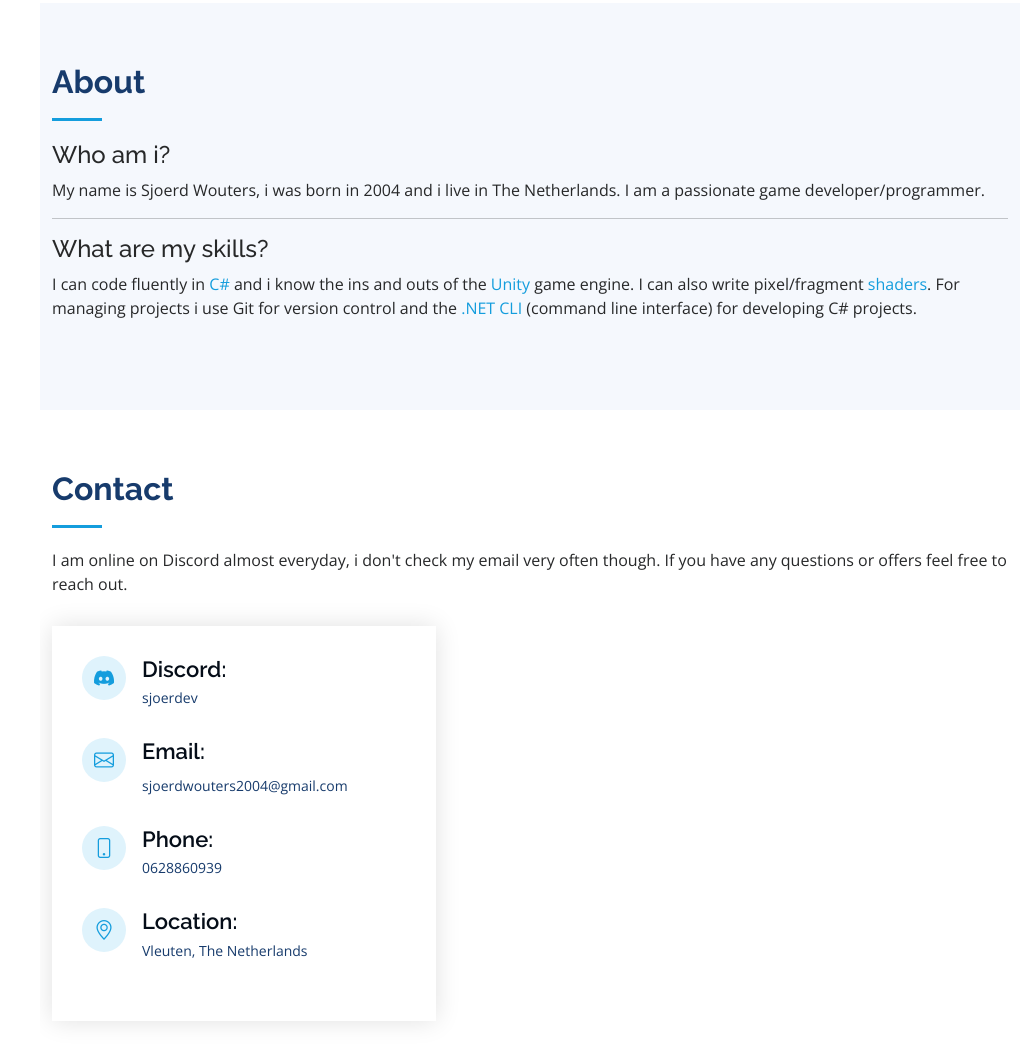
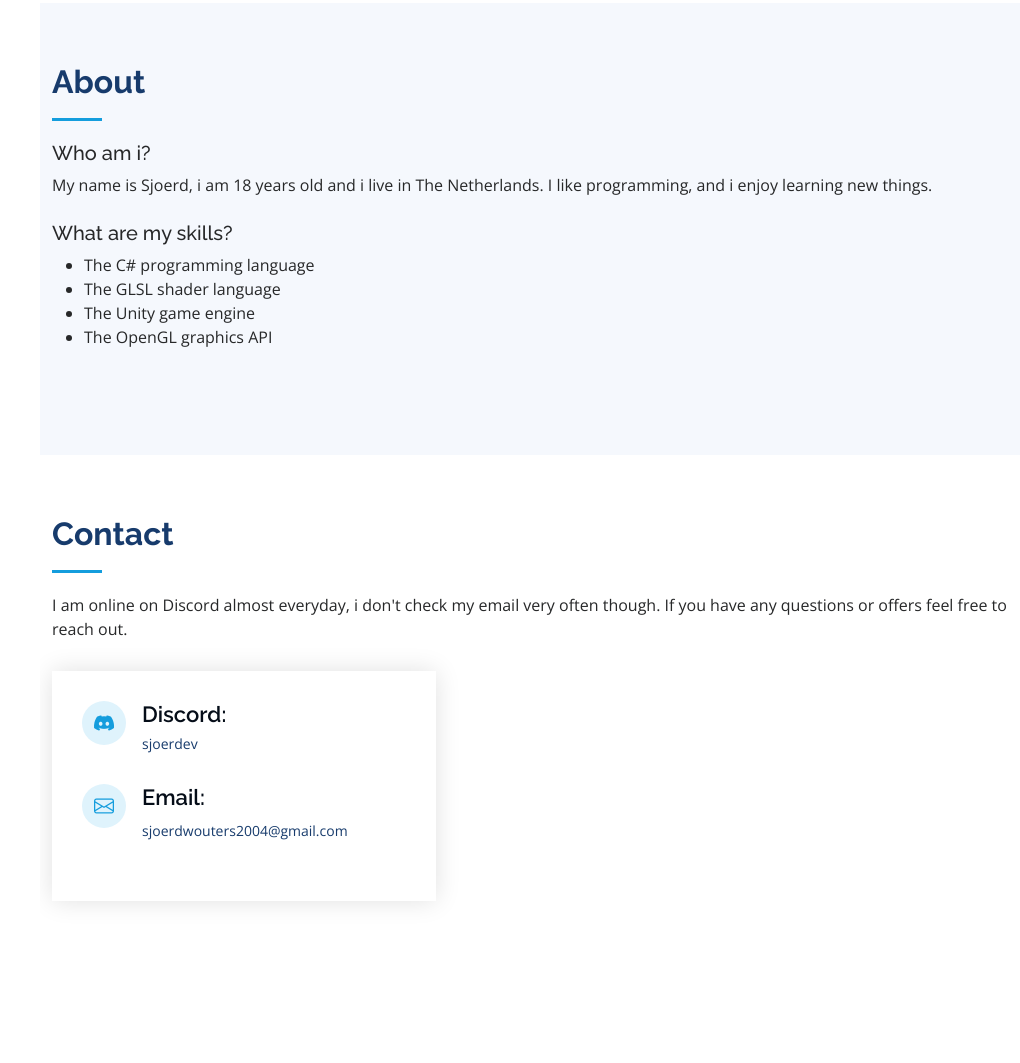
Before and after one commit to sjoerdev/portfolio, a plain HTML site: page index.html in a window 1280 px wide. Shown: the part 2006-3069 px from the top of the page, without its empty margins (260-1280 px from the left). After the commit the page ends 3037 px from the top, so only its background shows below. Drawn offline with nearby package versions, Linux system fonts and the light colour scheme.

Commit message:
Update index.html

```diff
--- a/index.html
+++ b/index.html
@@ -170,13 +170,19 @@
 
         <div class="section-title">
           <h2>About</h2>
-          <h4>Who am i?</h4>
-          <p>My name is Sjoerd Wouters, i was born in 2004 and i live in The Netherlands. I am a passionate game developer/programmer.</p>
 
-          <hr>
+          <h5>Who am i?</h5>
+          <p>My name is Sjoerd, i am 18 years old and i live in The Netherlands. I like programming, and i enjoy learning new things.</p>
 
-          <h4>What are my skills?</h4>
-          <p>I can code fluently in <a href="https://en.wikipedia.org/wiki/C_Sharp_(programming_language)">C#</a> and i know the ins and outs of the <a href="https://unity.com/">Unity</a> game engine. I can also write pixel/fragment <a href="https://en.wikipedia.org/wiki/Shader">shaders</a>. For managing projects i use Git for version control and the <a href="https://learn.microsoft.com/en-us/dotnet/core/tools/">.NET CLI</a> (command line interface) for developing C# projects.</p>
+          <br>
+
+          <h5>What are my skills?</h5>
+          <ul>
+            <li>The C# programming language</li>
+            <li>The GLSL shader language</li>
+            <li>The Unity game engine</li>
+            <li>The OpenGL graphics API</li>
+          </ul>
 
         </div>
 
@@ -210,21 +216,8 @@
                 <p>sjoerdwouters2004@gmail.com</p>
               </div>
 
-              <div class="phone">
-                <i class="bi bi-phone"></i>
-                <h4>Phone:</h4>
-                <p>0628860939</p>
-              </div>
-
-              <div class="address">
-                <i class="bi bi-geo-alt"></i>
-                <h4>Location:</h4>
-                <p>Vleuten, The Netherlands</p>
-              </div>
-
             </div>
           </div>
-
 
         </div>
 
```
